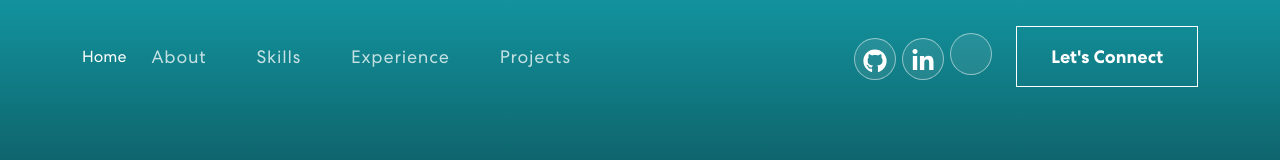
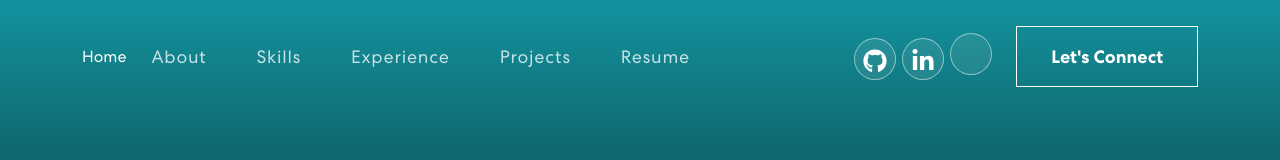
Before and after one commit to dilasathapa/dilasathapa.github.io, a React (Create React App) app: page / in a window 1280 px wide. Shown: the top 160 px of the page. Built offline with nearby package versions, Linux system fonts and the light colour scheme; some icons are missing.

Commit message:
modified navbar

```diff
--- a/src/components/Navbar.jsx
+++ b/src/components/Navbar.jsx
@@ -26,6 +26,16 @@ export const NavBar = () => {
         setActiveLink(value);
     }
 
+    const onButtonClick = () => {
+        window.open("/dilasa_thapa.pdf", "_blank");
+
+        const link = document.createElement("a");
+        link.href = "/dilasa_thapa.pdf";
+        link.download = "dilasa_thapa.pdf";
+        link.click();
+      };
+
+
 
     return (
         <Navbar expand="lg" className={scrolled ? "scrolled" : ""} id='navbar-container' >
@@ -44,6 +54,8 @@ export const NavBar = () => {
                         <Nav.Link href='#experience' className={activeLink === 'experience' ? 'active navbar-link' : 'navbar-link'} id='experience-font' onClick={() => onUpdateActiveLink('experience')}>Experience</Nav.Link>
 
                         <Nav.Link href='#myprojects' className={activeLink === 'projects' ? 'active navbar-link' : 'navbar-link'} id='projects-font' onClick={() => onUpdateActiveLink('project-parent')}>Projects</Nav.Link>
+                        <Nav.Link className={activeLink === 'resume' ? 'active navbar-link' : 'navbar-link'} target='_blank' id='resume-font' onClick={onButtonClick}>Resume</Nav.Link>
+
 
                     </Nav>
                     <span className='navbar-text'>
```
